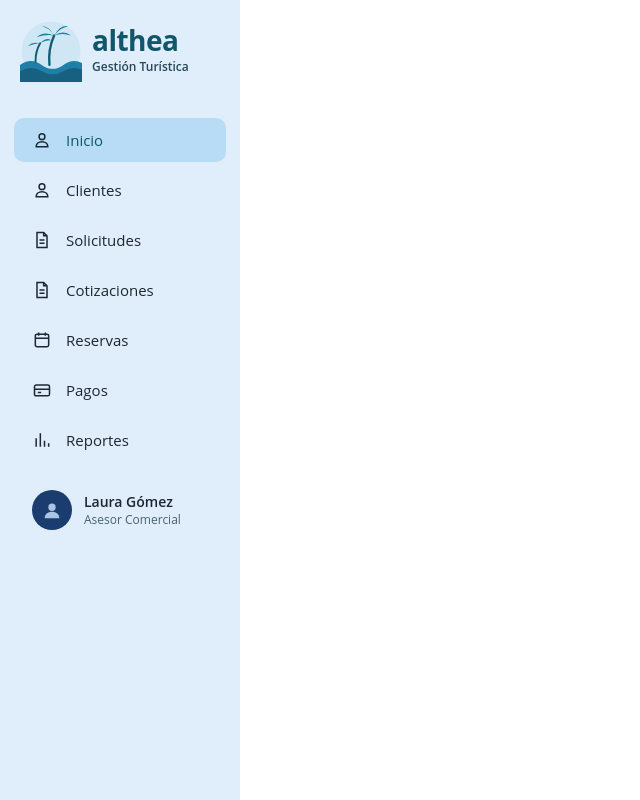
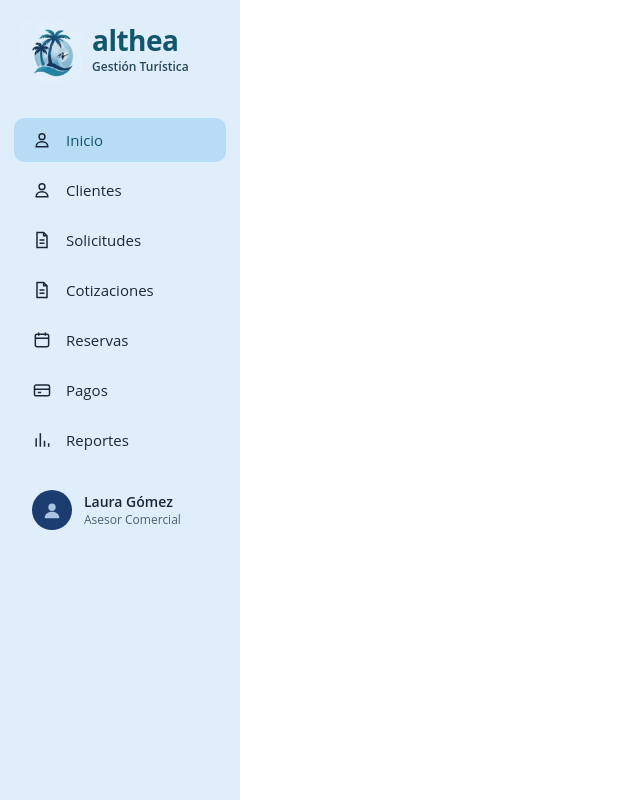
Before and after one commit to CrispeX/FundamentosDeDisenio__, a website: page public/index.html in a window 1280 px wide. Shown: the whole page, without its empty margins (0-640 px from the left). Drawn offline with Linux system fonts and the light colour scheme; no server answers.

Commit message:
correciones

```diff
--- a/public/index.html
+++ b/public/index.html
@@ -4,14 +4,14 @@
   <meta charset="UTF-8">
   <meta name="viewport" content="width=device-width, initial-scale=1">
   <title>Althea Gestión Turística</title>
-  <link rel="icon" href="assets/logo.svg" type="image/svg+xml">
+  <link rel="icon" href="assets/logo.png" type="image/png">
   <link rel="stylesheet" href="css/styles.css">
 </head>
 <body>
   <div class="app">
     <aside class="sidebar">
       <div class="brand">
-        <img src="assets/logo.svg" alt="Althea">
+        <img src="assets/logo.png" alt="Althea">
         <div class="brand-text"><strong>althea</strong><span>Gestión Turística</span></div>
       </div>
       <nav id="menu" class="menu"></nav>
```
Also changed, not shown: image.png (added), public/assets/logo.png (added), public/assets/logo.svg (deleted).
